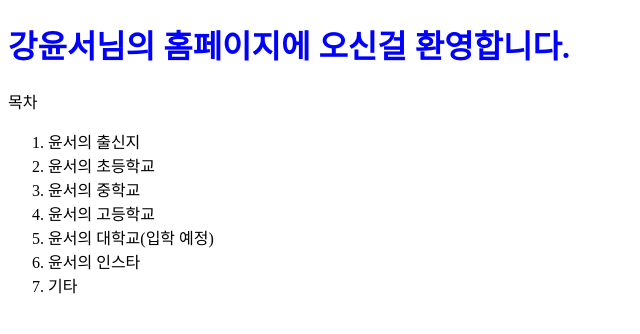
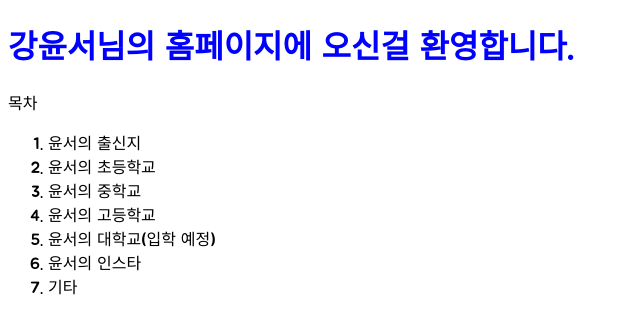
Before and after one commit to seongyun04/1ve02rn_, a plain HTML site: page index.html in a window 1280 px wide. Shown: the whole page, without its empty margins (0-640 px from the left). Drawn offline with Linux system fonts and the light colour scheme.

Commit message:
글씨체 바꿈

```diff
--- a/index.html
+++ b/index.html
@@ -11,6 +11,9 @@
     <meta property="og:image" content="./1ve02rn_.jpg">
 
     <link rel="stylesheet" href="./style.css">
+    <link rel="preconnect" href="https://fonts.googleapis.com">
+    <link rel="preconnect" href="https://fonts.gstatic.com" crossorigin>
+    <link href="https://fonts.googleapis.com/css2?family=Jua&display=swap" rel="stylesheet">
 </head>
 <body>
 
--- a/style.css
+++ b/style.css
@@ -1,5 +1,6 @@
 * {
     box-sizing: border-box;
+    font-family: 'Jua', sans-serif;
 }
 
 h1 {
```
